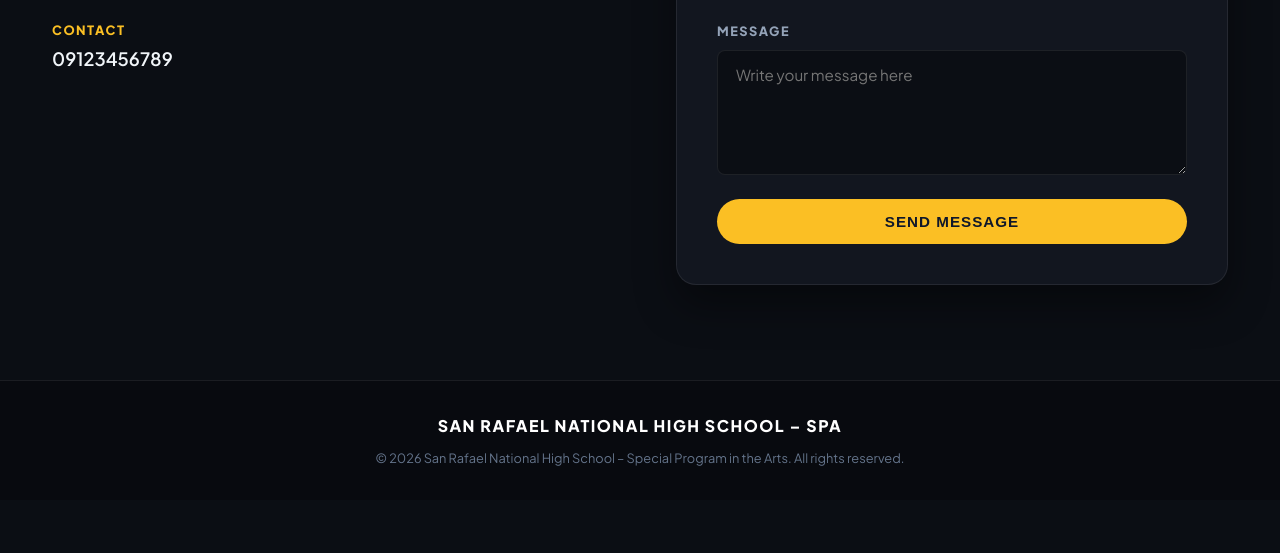
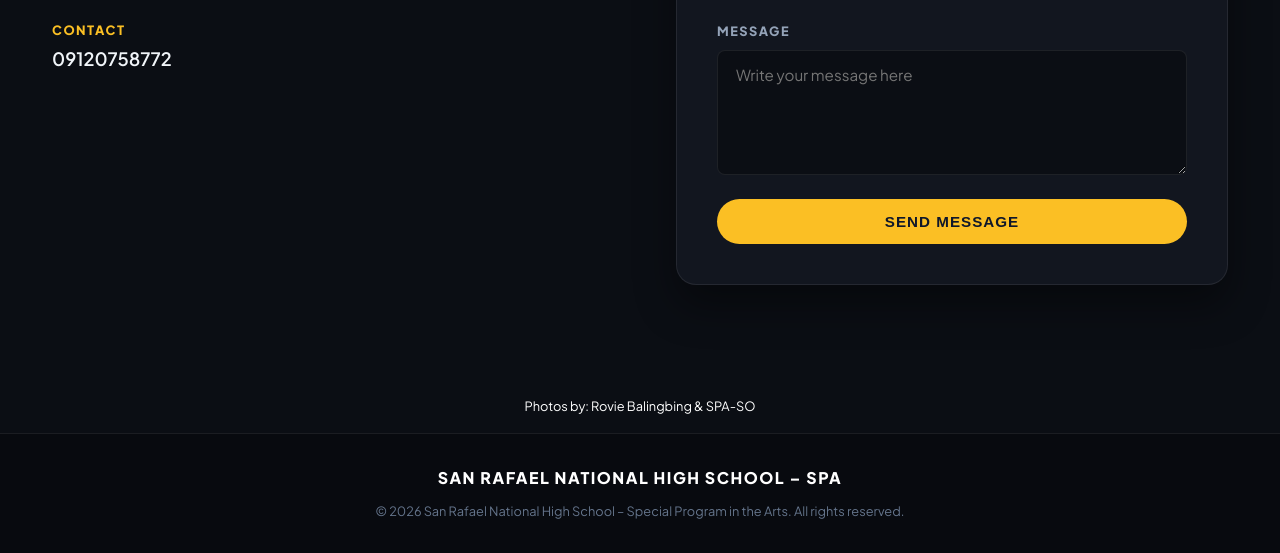
Before and after one commit to glitch270/SPA-Portfolio, a plain HTML site: page contact.html in a window 1280 px wide. Shown: the part 618-1171 px from the top of the page. Before the commit the page ends 1118 px from the top, so only its background shows below. Drawn offline with Linux system fonts and the light colour scheme; a web font is replaced by a local one.

Commit message:
Update contact number and photo credit

```diff
--- a/contact.html
+++ b/contact.html
@@ -67,7 +67,7 @@
 
                             <div class="contact-detail-item">
                                 <span class="contact-label">CONTACT</span>
-                                <span class="contact-val"><a href="tel:09123456789">09123456789</a></span>
+                                <span class="contact-val"><a href="tel:09120758772">09120758772</a></span>
                             </div>
                         </div>
                     </div>
@@ -101,6 +101,8 @@
         </section>
     </main>
 
+    <div class="photo-credit">Photos by: Rovie Balingbing &amp; SPA-SO</div>
+
     <footer>
         <div class="container footer-content">
             <div class="footer-brand">San Rafael National High School – SPA</div>
--- a/css/style.css
+++ b/css/style.css
@@ -962,6 +962,13 @@ textarea.form-control {
 }
 
 /* ---------------- Footer ---------------- */
+.photo-credit {
+    padding: 1rem 0;
+    color: #ffffff;
+    font-size: 0.8rem;
+    text-align: center;
+}
+
 footer {
     margin-top: auto;
     background-color: #080a0f;
```
Also changed, not shown: index.html (+1 -0 lines).
